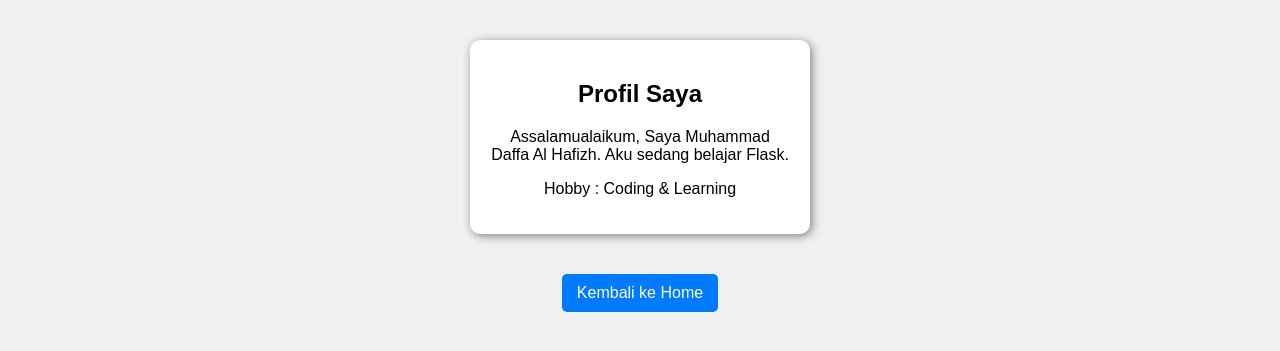
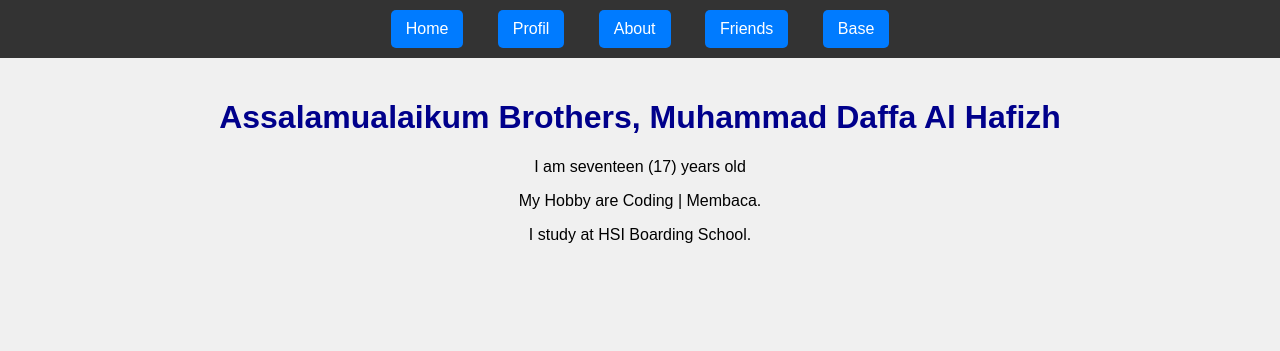
Before and after one commit to Hafizh-al/Backend-python, a Flask app: page /profil in a window 1280 px wide. Shown: the top 351 px of the page. Run offline with Flask 3, Linux system fonts and the light colour scheme.

Commit message:
First  Commit

```diff
--- a/app.py
+++ b/app.py
@@ -6,14 +6,36 @@ app = Flask(__name__)
 
 # 3. Buat "alamat" attau "rute" untuk Halaman utama
 @app.route('/')
-def home():
+def halaman_utama():
     # 4. Tentukan apa yang harus ditampilkan di alamt ini
-    return render_template("index.html")
+    return render_template('index.html')
 
 # 2. membuat halaman baru
 @app.route('/profil')
-def profil():
-    return render_template("profil.html")
+def halaman_profil():
+    # Data yang ingin di kirim ke HTML
+    name = "Muhammad Daffa Al Hafizh"
+    hobby = "Coding | Membaca"
+    school = "HSI Boarding School"
+    age="seventeen (17) years old"
+    # Kirim data ke profil.html
+    return render_template('profil.html',
+                           user_name=name,
+                           user_hobby=hobby,
+                           user_school=school,
+                           user_age=age)
+
+# Buat Halaman Daftar Teman Dinamis
+@app.route('/teman')
+def daftar_teman():
+    daftar_teman = ["Abdulloh", "Farros", "Bariq", "Musa", "Faiz"]
+    return render_template('teman.html', teman=daftar_teman)
+
+# Halaman About
+@app.route('/about')
+def about():
+    return render_template('about.html')
+
 # 5. (Opsional tapi bagus) Baris untuk menjalankan aplikasi
 if __name__ == "__main__":
     app.run(debug=True)
--- /dev/null
+++ b/templates/base.html
@@ -0,0 +1,26 @@
+<!DOCTYPE html>
+<html>
+<head>
+    <title>Website Daffa</title>
+    <style>
+        body { font-family: Arial; background: #f0f0f0; margin: 0; padding: 0; }
+        nav { background: #333; color: white; padding: 10px; }
+        nav a { color: white; margin: 0 15px; text-decoration: none; }
+        nav a:hover { text-decoration: underline; }
+        .content { padding: 20px; }
+    </style>
+</head>
+<body>
+    <nav>
+        <a href="/">Home</a>
+        <a href="/profil">Profil</a>
+        <a href="/about">About</a>
+        <a href="/teman">Friends</a>
+        <a href="/base">Base</a>
+    </nav>
+
+    <div class="content">
+        {% block content %}{% endblock %}
+    </div>
+</body>
+</html>
--- a/templates/index.html
+++ b/templates/index.html
@@ -16,6 +16,10 @@
         <h1>Selamat Datang di Website Pertama!, Ini Datang dari File HTML Sungguhan!</h1>
         <h2>Website pertamaku dengan Python & Flask!</h2>
         <p>Dan gayanya diatur oleh file CSS eksternal.</p>
-        <a href="/profil">Pergi ke Profil</a>
+        <a href="/">Home</a>
+        <a href="/profil">Profil</a>
+        <a href="/about">About</a>
+        <a href="/teman">Friends</a>
+        <a href="/base">Base</a>
     </body>
 </html>
--- a/templates/profil.html
+++ b/templates/profil.html
@@ -1,16 +1,30 @@
 <!DOCTYPE html>
-<html lang="en">
-<head>
-  <meta charset="UTF-8">
-  <title>Halaman Profil</title>
-  <link rel="stylesheet" href="{{ url_for('static', filename='css/style.css') }}">
-</head>
-<body>
-  <div class="profil-card">
-    <h2>Profil Saya</h2>
-    <p>Assalamualaikum, Saya Muhammad Daffa Al Hafizh. Aku sedang belajar Flask.</p>
-    <p>Hobby : Coding & Learning</p>
-  </div>
-  <a href="/">Kembali ke Home</a>
-</body>
+<html lang="id">
+    <head>
+        <meta charset="UTF-8" />
+        <meta name="viewport" content="width=device-width, initial-scale=1.0"
+        />
+        <title>My Profile</title>
+
+         <!-- Memanggil CSS eksternal dengan cara Flask -->
+        <link
+         rel="stylesheet"
+         href="{{ url_for('static', filename='css/style.css') }}"
+        />
+    </head>
+    <body>
+      {% extends "base.html" %}
+      {% block content %}
+      <h1>Assalamualaikum Brothers, {{ user_name}}</h1>
+      <p>I am {{ user_age }}</p>
+      <p>My Hobby are {{ user_hobby }}.</p>
+      <p>I study at {{ user_school }}.</p>
+      {% endblock %}
+
+      <a href="/">Home</a>
+      <a href="/profil">Profil</a>
+      <a href="/about">About</a>
+      <a href="/teman">Friends</a>
+      <a href="/base">Base</a>
+    </body>
 </html>
```
Also changed, not shown: templates/teman.html (added, +26 -0 lines).
